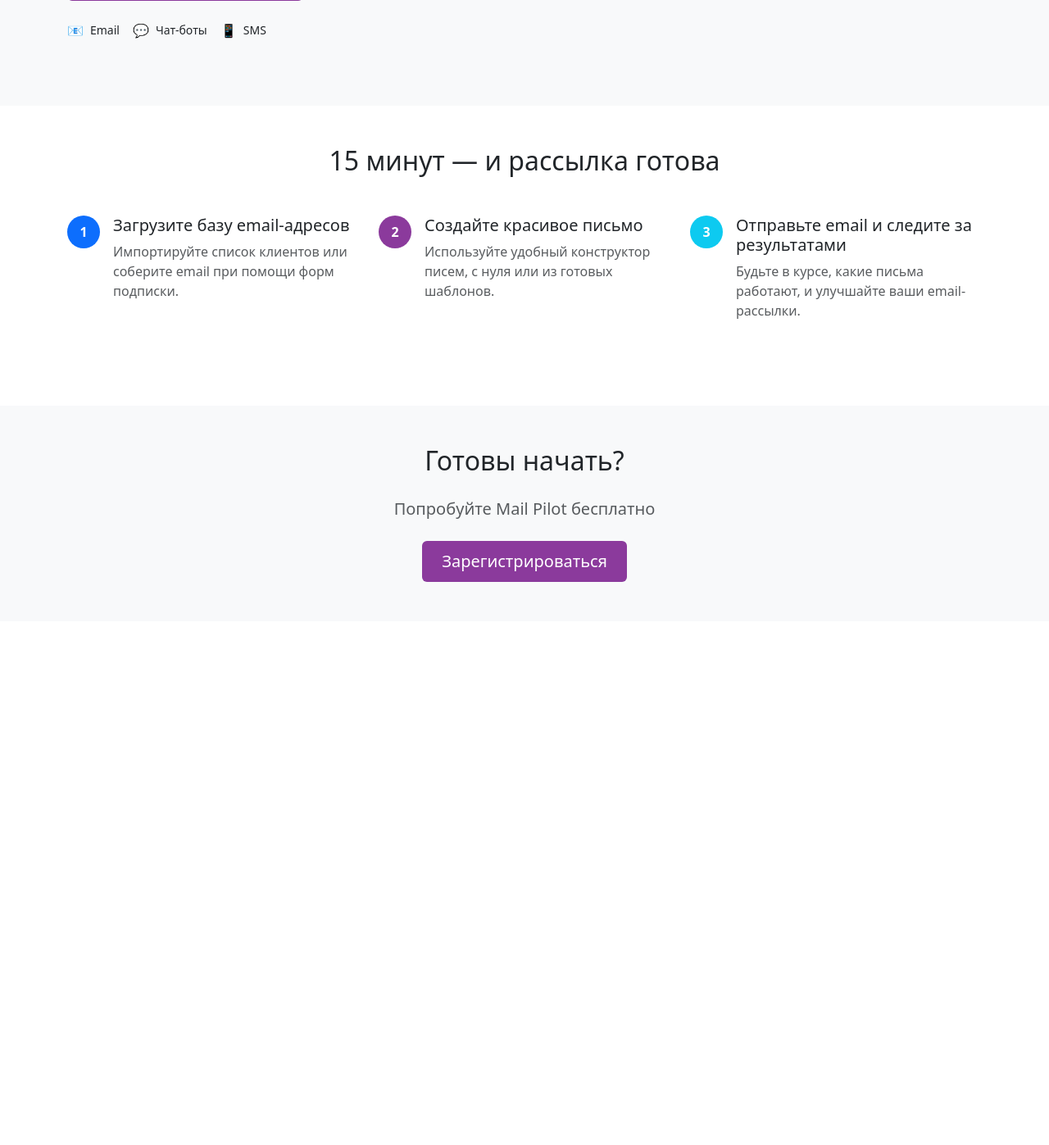
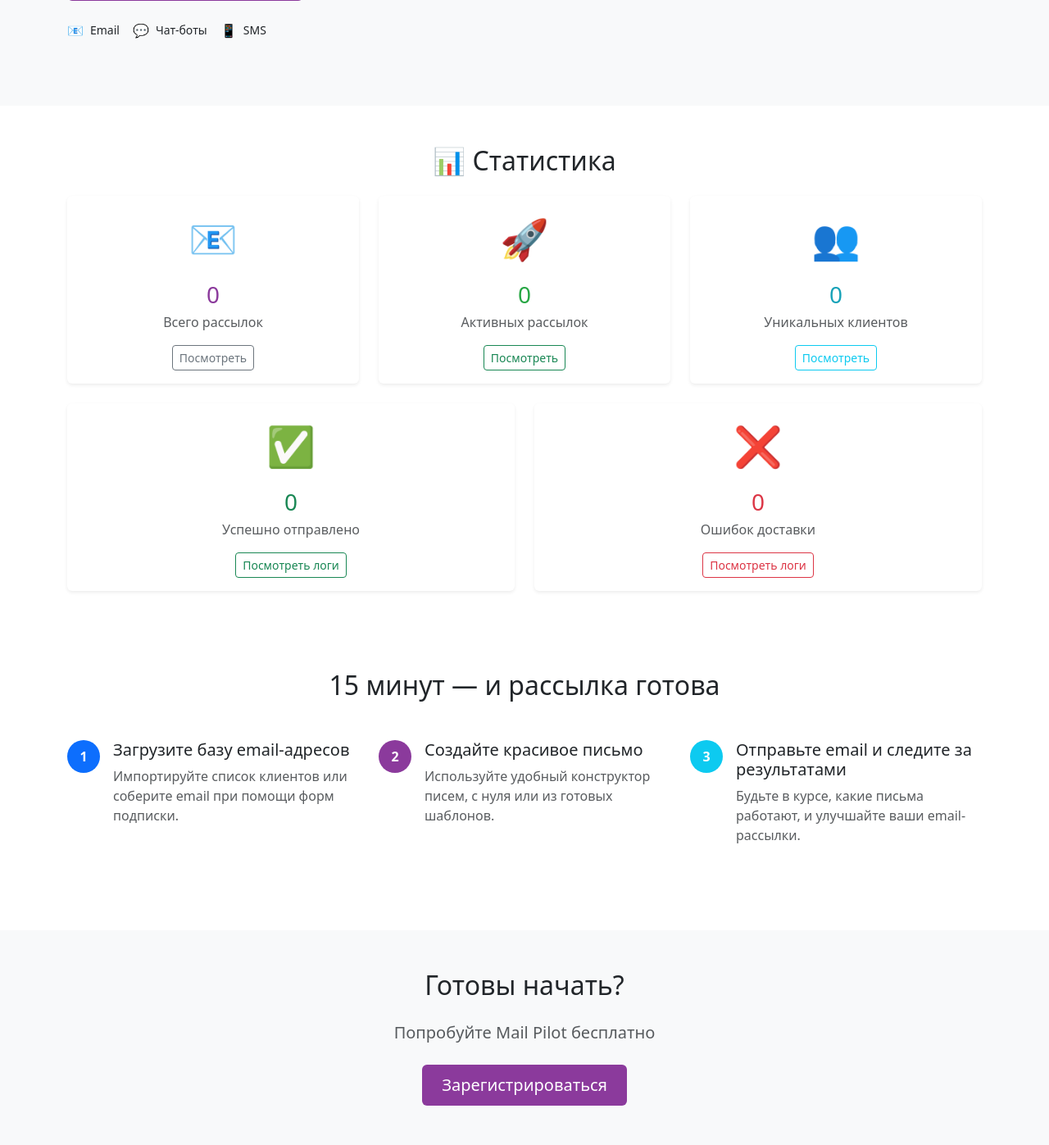
Before and after one commit to dagniden/mail-pilot, a Django app: page / in a window 1280 px wide. Shown: the part 513-1910 px from the top of the page at 82% size. Before the commit the page ends 1223 px from the top, so only its background shows below. Run offline with Django 5.2, Linux system fonts and the light colour scheme; the visitor is signed in with stand-in values (Sample User, id 1); data that the repository does not hold is empty; some libraries are stand-ins or nearby versions.

Commit message:
Добавлена статистика

```diff
--- a/campaigns/views.py
+++ b/campaigns/views.py
@@ -1,11 +1,47 @@
 from django.contrib.auth.mixins import LoginRequiredMixin, UserPassesTestMixin
 from django.shortcuts import redirect
 from django.urls import reverse_lazy
-from django.views.generic import CreateView, DeleteView, DetailView, ListView, UpdateView
+from django.views.generic import CreateView, DeleteView, DetailView, ListView, TemplateView, UpdateView
 
 from campaigns.forms import CampaignForm, ClientForm, MessageTemplateForm
 from campaigns.models import Campaign, CampaignAttempt, Client, MessageTemplate
 from campaigns.services import CampaignService
+
+
+# Home page view
+class IndexView(TemplateView):
+    template_name = "index.html"
+
+    def get_context_data(self, **kwargs):
+        context = super().get_context_data(**kwargs)
+
+        # Filter data by owner for regular users, show all for managers
+        if self.request.user.is_authenticated:
+            if self.request.user.has_perm("campaigns.can_view_all_campaigns"):
+                # Manager sees all data
+                campaigns = Campaign.objects.all()
+                clients = Client.objects.all()
+                attempts = CampaignAttempt.objects.all()
+            else:
+                # Regular user sees only their own data
+                campaigns = Campaign.objects.filter(owner=self.request.user)
+                clients = Client.objects.filter(owner=self.request.user)
+                # Attempts related to user's campaigns
+                attempts = CampaignAttempt.objects.filter(campaign__owner=self.request.user)
+        else:
+            # Anonymous users see zero stats
+            campaigns = Campaign.objects.none()
+            clients = Client.objects.none()
+            attempts = CampaignAttempt.objects.none()
+
+        context["campaigns_count"] = campaigns.count()
+        context["active_campaigns_count"] = campaigns.filter(status=Campaign.Status.IN_PROGRESS).count()
+        context["clients_count"] = clients.count()
+
+        context["attempts_success_count"] = attempts.filter(status=CampaignAttempt.Status.SUCCESS).count()
+        context["attempts_failed_count"] = attempts.filter(status=CampaignAttempt.Status.FAILED).count()
+
+        return context
 
 
 # Client CRUD views
--- a/config/settings.py
+++ b/config/settings.py
@@ -2,6 +2,7 @@ from pathlib import Path
 
 from decouple import config
 from django.conf.global_settings import MEDIA_URL
+from django.contrib.messages import constants as messages
 
 # Build paths inside the project like this: BASE_DIR / 'subdir'.
 BASE_DIR = Path(__file__).resolve().parent.parent
@@ -124,7 +125,7 @@ DEFAULT_AUTO_FIELD = "django.db.models.BigAutoField"
 AUTH_USER_MODEL = "users.CustomUser"
 
 # Messages framework - map to Bootstrap 5 alert classes
-from django.contrib.messages import constants as messages
+
 
 MESSAGE_TAGS = {
     messages.DEBUG: "secondary",
@@ -141,7 +142,7 @@ EMAIL_HOST_PASSWORD = config("EMAIL_HOST_PASSWORD")
 EMAIL_PORT = config("EMAIL_PORT")
 EMAIL_USE_TLS = config("EMAIL_USE_TLS")
 DEFAULT_FROM_EMAIL = config("DEFAULT_FROM_EMAIL")
-EMAIL_BACKEND = config('EMAIL_BACKEND', default='django.core.mail.backends.smtp.EmailBackend')
+EMAIL_BACKEND = config("EMAIL_BACKEND", default="django.core.mail.backends.smtp.EmailBackend")
 
 CACHE_ENABLED = config("CACHE_ENABLED")
 if CACHE_ENABLED:
--- a/config/urls.py
+++ b/config/urls.py
@@ -16,12 +16,13 @@ Including another URLconf
 """
 
 from django.contrib import admin
-from django.urls import path, include
-from django.views.generic import TemplateView
+from django.urls import include, path
+
+from campaigns.views import IndexView
 
 urlpatterns = [
-    path("", TemplateView.as_view(template_name="index.html"), name="home"),
+    path("", IndexView.as_view(), name="home"),
     path("admin/", admin.site.urls),
-    path('campaigns/', include("campaigns.urls", namespace="campaigns")),
-    path('users/', include("users.urls", namespace="users"))
+    path("campaigns/", include("campaigns.urls", namespace="campaigns")),
+    path("users/", include("users.urls", namespace="users")),
 ]
--- a/templates/index.html
+++ b/templates/index.html
@@ -15,6 +15,7 @@
             Отправляйте красивые письма, делитесь контентом<br>
             и привлекайте больше платящих клиентов.
           </p>
+
 
           <a href="#" class="btn btn-purple btn-lg mb-4">Попробовать бесплатно</a>
 
@@ -42,6 +43,77 @@
       </div>
     </div>
   </section>
+
+  <!-- Statistics Section -->
+  {% if user.is_authenticated %}
+  <section class="py-5 bg-white">
+    <div class="container">
+      <h2 class="text-center mb-4">📊 Статистика</h2>
+
+      <div class="row g-4">
+        <!-- Total Campaigns Card -->
+        <div class="col-md-4">
+          <div class="card border-0 shadow-sm h-100">
+            <div class="card-body text-center">
+              <div class="mb-3" style="font-size: 3rem;">📧</div>
+              <h3 class="mb-1" style="color: #8b3a9c;">{{ campaigns_count }}</h3>
+              <p class="text-muted mb-3">Всего рассылок</p>
+              <a href="{% url 'campaigns:campaign_list' %}" class="btn btn-sm btn-outline-secondary">Посмотреть</a>
+            </div>
+          </div>
+        </div>
+
+        <!-- Active Campaigns Card -->
+        <div class="col-md-4">
+          <div class="card border-0 shadow-sm h-100">
+            <div class="card-body text-center">
+              <div class="mb-3" style="font-size: 3rem;">🚀</div>
+              <h3 class="mb-1" style="color: #28a745;">{{ active_campaigns_count }}</h3>
+              <p class="text-muted mb-3">Активных рассылок</p>
+              <a href="{% url 'campaigns:campaign_list' %}" class="btn btn-sm btn-outline-success">Посмотреть</a>
+            </div>
+          </div>
+        </div>
+
+        <!-- Total Clients Card -->
+        <div class="col-md-4">
+          <div class="card border-0 shadow-sm h-100">
+            <div class="card-body text-center">
+              <div class="mb-3" style="font-size: 3rem;">👥</div>
+              <h3 class="mb-1" style="color: #17a2b8;">{{ clients_count }}</h3>
+              <p class="text-muted mb-3">Уникальных клиентов</p>
+              <a href="{% url 'campaigns:client_list' %}" class="btn btn-sm btn-outline-info">Посмотреть</a>
+            </div>
+          </div>
+        </div>
+
+        <!-- Success Attempts Card -->
+        <div class="col-md-6">
+          <div class="card border-0 shadow-sm h-100">
+            <div class="card-body text-center">
+              <div class="mb-3" style="font-size: 3rem;">✅</div>
+              <h3 class="mb-1 text-success">{{ attempts_success_count }}</h3>
+              <p class="text-muted mb-3">Успешно отправлено</p>
+              <a href="{% url 'campaigns:attempt_list' %}" class="btn btn-sm btn-outline-success">Посмотреть логи</a>
+            </div>
+          </div>
+        </div>
+
+        <!-- Failed Attempts Card -->
+        <div class="col-md-6">
+          <div class="card border-0 shadow-sm h-100">
+            <div class="card-body text-center">
+              <div class="mb-3" style="font-size: 3rem;">❌</div>
+              <h3 class="mb-1 text-danger">{{ attempts_failed_count }}</h3>
+              <p class="text-muted mb-3">Ошибок доставки</p>
+              <a href="{% url 'campaigns:attempt_list' %}" class="btn btn-sm btn-outline-danger">Посмотреть логи</a>
+            </div>
+          </div>
+        </div>
+      </div>
+    </div>
+  </section>
+  {% endif %}
 
   <!-- Steps Section -->
   <section class="py-5 bg-white">
```
Also changed, not shown: Требования.md (+3 -3 lines), Чек-лист.md (+16 -16 lines). Lines whose indentation alone changed are shown as unchanged.
